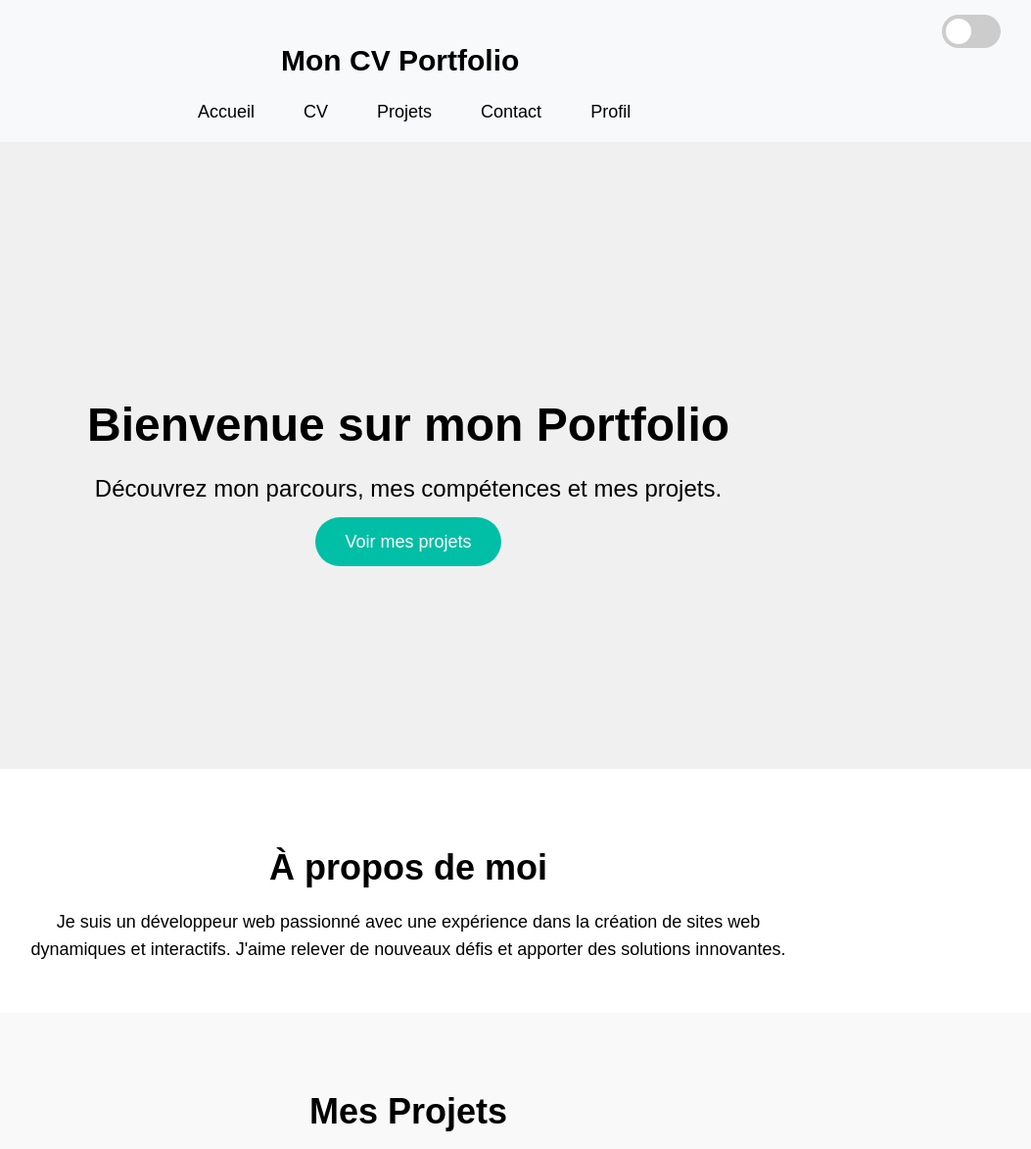
After one commit to LouisMargras/PHP-web-CV, a PHP site: page /static/accueil.html in a window 1280 px wide. The commit adds this page. Shown: the top 1173 px of the page at 98% size, without its empty margins (223-1276 px from the left). Run offline with PHP 8.4, Linux system fonts and the light colour scheme.

Commit message:
second commit, site vitrine, dark mode avec un petit probleme mais reglable.

```diff
--- /dev/null
+++ b/static/accueil.html
@@ -0,0 +1,100 @@
+<!DOCTYPE html>
+<html lang="en">
+<head>
+    <meta charset="UTF-8">
+    <meta name="viewport" content="width=device-width, initial-scale=1.0">
+    <title>CV Portfolio - Accueil</title>
+    <link rel="stylesheet" href="/style/accueil.css">
+</head>
+<body>
+
+    <div class="switch" style="position: absolute; top: 15px; right: 35px;">
+        <input type="checkbox" id="btn">
+        <span class="slider"></span>
+    </div>
+    <!-- Header avec menu de navigation -->
+    <header>
+        <nav>
+            <div class="logo">
+                <h1>Mon CV Portfolio</h1>
+            </div>
+            <div class="links">
+            <ul class="nav-links">
+                <li><a href="#">Accueil</a></li>
+                <li><a href="#">CV</a></li>
+                <li><a href="#">Projets</a></li>
+                <li><a href="#">Contact</a></li>
+                <li><a href="#">Profil</a></li>
+            </ul>
+            </div>
+        </nav>
+    </header>
+
+    <!-- Section Hero/Bannière -->
+    <section class="hero">
+        <div class="hero-content">
+            <h2>Bienvenue sur mon Portfolio</h2>
+            <p>Découvrez mon parcours, mes compétences et mes projets.</p>
+            <a href="#projects" class="btn">Voir mes projets</a>
+        </div>
+    </section>
+
+    <!-- Section Présentation -->
+    <section class="about">
+        <h2>À propos de moi</h2>
+        <p>
+            Je suis un développeur web passionné avec une expérience dans la création de sites web dynamiques et interactifs.
+            J'aime relever de nouveaux défis et apporter des solutions innovantes.
+        </p>
+    </section>
+
+    <!-- Section Projets -->
+    <section id="projects" class="projects">
+        <h2>Mes Projets</h2>
+        <div class="project-grid">
+            <div class="project">
+                <img src="project1.jpg" alt="Projet 1">
+                <h3>Projet 1</h3>
+                <p>Un projet de développement web pour un client avec des fonctionnalités avancées.</p>
+            </div>
+            <div class="project">
+                <img src="project2.jpg" alt="Projet 2">
+                <h3>Projet 2</h3>
+                <p>Création d'une application mobile pour faciliter la gestion des tâches quotidiennes.</p>
+            </div>
+            <div class="project">
+                <img src="project3.jpg" alt="Projet 3">
+                <h3>Projet 3</h3>
+                <p>Développement d'un site e-commerce complet avec système de paiement intégré.</p>
+            </div>
+        </div>
+    </section>
+
+    <!-- Script pour le Dark Mode -->
+    <script>
+        const toggleButton = document.getElementById('btn');
+
+        // Bascule entre le mode sombre et clair
+        toggleButton.addEventListener('change', () => {
+            if (toggleButton.checked) {
+                document.body.classList.add('dark-mode');
+                localStorage.setItem('darkMode', 'enabled'); // Enregistrer la préférence
+            } else {
+                document.body.classList.remove('dark-mode');
+                localStorage.setItem('darkMode', 'disabled'); // Enregistrer la préférence
+            }
+        });
+
+        // Charger le mode depuis le localStorage si déjà défini
+        if (localStorage.getItem('darkMode') === 'enabled') {
+            document.body.classList.add('dark-mode');
+            toggleButton.checked = true; // Activer le bouton si le mode sombre est activé
+        }
+    </script>
+
+    <!-- Footer -->
+    <footer>
+        <p>&copy; 2024 Mon CV Portfolio. Tous droits réservés.</p>
+    </footer>
+</body>
+</html>
--- /dev/null
+++ b/style/accueil.css
@@ -0,0 +1,247 @@
+/* Mode clair (par défaut) */
+:root {
+    --background-color: #ffffff;
+    --text-color: #000000;
+    --header-bg-color: #f8f9fa;
+    --nav-link-hover-bg: #e9ecef;
+    --hero-bg-color: #f0f0f0;
+    --about-bg-color: #ffffff;
+    --projects-bg-color: #f9f9f9;
+    --project-bg-color: #ffffff;
+    --footer-bg-color: #f8f9fa;
+    --button-bg-color: #00bfa6;
+    --button-hover-bg: #008573;
+}
+
+/* Mode sombre */
+body.dark-mode {
+    --background-color: #1e1e1e;
+    --text-color: #f4f4f9;
+    --header-bg-color: #444;
+    --nav-link-hover-bg: #555;
+    --hero-bg-color: #2c2c2c;
+    --about-bg-color: #2e2e2e;
+    --projects-bg-color: #3a3a3a;
+    --project-bg-color: #333;
+    --footer-bg-color: #444;
+    --button-bg-color: #00796b;
+    --button-hover-bg: #004d40;
+}
+
+/* Styles généraux */
+body {
+    margin: 0;
+    font-family: 'Arial', sans-serif;
+    background-color: var(--background-color);
+    color: var(--text-color);
+    transition: background-color 0.3s ease, color 0.3s ease;
+}
+
+/* Header */
+header {
+    background-color: var(--header-bg-color);
+    padding: 20px;
+    display: flex;
+    justify-content: space-between;
+    align-items: center;
+}
+
+header h1 {
+    color: var(--text-color);
+    font-size: 30px;
+    font-weight: bold;
+    display: flex;
+    margin-left: 490px;
+}
+
+.links {
+    display: flex;
+    margin-left: 330px;
+}
+
+.nav-links {
+    list-style: none;
+    display: flex;
+    justify-content: center;
+    align-items: center;
+    margin: 0;
+}
+
+.nav-links li {
+    margin-left: 20px;
+}
+
+.nav-links a {
+    text-decoration: none;
+    color: var(--text-color);
+    font-size: 18px;
+    padding: 10px 15px;
+    transition: background-color 0.3s ease;
+}
+
+.nav-links a:hover {
+    background-color: var(--nav-link-hover-bg);
+    border-radius: 5px;
+}
+
+/* Section Hero/Bannière */
+.hero {
+    height: 80vh;
+    display: flex;
+    justify-content: center;
+    align-items: center;
+    text-align: center;
+    background-color: var(--hero-bg-color);
+    color: var(--text-color);
+}
+
+.hero h2 {
+    font-size: 48px;
+    margin-bottom: 20px;
+}
+
+.hero p {
+    font-size: 24px;
+    margin-bottom: 30px;
+}
+
+.btn {
+    background-color: var(--button-bg-color);
+    color: #fff;
+    padding: 15px 30px;
+    text-decoration: none;
+    font-size: 18px;
+    border-radius: 30px;
+    transition: background-color 0.3s ease;
+}
+
+.btn:hover {
+    background-color: var(--button-hover-bg);
+}
+
+/* Section Présentation */
+.about {
+    padding: 50px 20px;
+    text-align: center;
+    background-color: var(--about-bg-color);
+    color: var(--text-color);
+}
+
+.about h2 {
+    font-size: 36px;
+    margin-bottom: 20px;
+}
+
+.about p {
+    font-size: 18px;
+    line-height: 1.6;
+    max-width: 800px;
+    margin: 0 auto;
+}
+
+/* Section Projets */
+.projects {
+    padding: 50px 20px;
+    background-color: var(--projects-bg-color);
+    color: var(--text-color);
+}
+
+.projects h2 {
+    font-size: 36px;
+    text-align: center;
+    margin-bottom: 40px;
+}
+
+.project-grid {
+    display: flex;
+    gap: 20px;
+    justify-content: center;
+    flex-wrap: wrap;
+}
+
+.project {
+    background-color: var(--project-bg-color);
+    padding: 20px;
+    border-radius: 10px;
+    box-shadow: 0 2px 10px rgba(0, 0, 0, 0.1);
+    max-width: 300px;
+    text-align: center;
+    transition: background-color 0.3s ease;
+}
+
+.project img {
+    max-width: 100%;
+    border-radius: 10px;
+    margin-bottom: 15px;
+}
+
+.project h3 {
+    font-size: 24px;
+    margin-bottom: 10px;
+}
+
+.project p {
+    font-size: 16px;
+    line-height: 1.5;
+}
+
+/* Footer */
+footer {
+    background-color: var(--footer-bg-color);
+    color: var(--text-color);
+    text-align: center;
+    padding: 20px;
+    position: relative;
+    bottom: 0;
+    width: 100%;
+}
+
+/* Toggle Switch */
+.switch {
+    position: relative;
+    display: inline-block;
+    width: 60px;
+    height: 34px;
+}
+
+.switch input {
+    opacity: 0;
+    width: 0;
+    height: 0;
+}
+
+.slider {
+    position: absolute;
+    cursor: pointer;
+    top: 0;
+    left: 0;
+    right: 0;
+    bottom: 0;
+    background-color: #ccc;
+    transition: .4s;
+    border-radius: 34px; /* Arrondi */
+}
+
+.slider:before {
+    position: absolute;
+    content: "";
+    height: 26px;
+    width: 26px;
+    left: 4px;
+    bottom: 4px;
+    background-color: white;
+    transition: .4s;
+    border-radius: 50%; /* Arrondi */
+}
+
+input:checked + .slider {
+    background-color: #2196F3;
+}
+
+input:focus + .slider {
+    box-shadow: 0 0 1px #2196F3;
+}
+
+input:checked + .slider:before {
+    transform: translateX(26px);
+}
```
Also changed, not shown: Bdd/User.sql (added, +42 -0 lines), index.php (+11 -10 lines), .htaccess (added), accueil.html (added).
